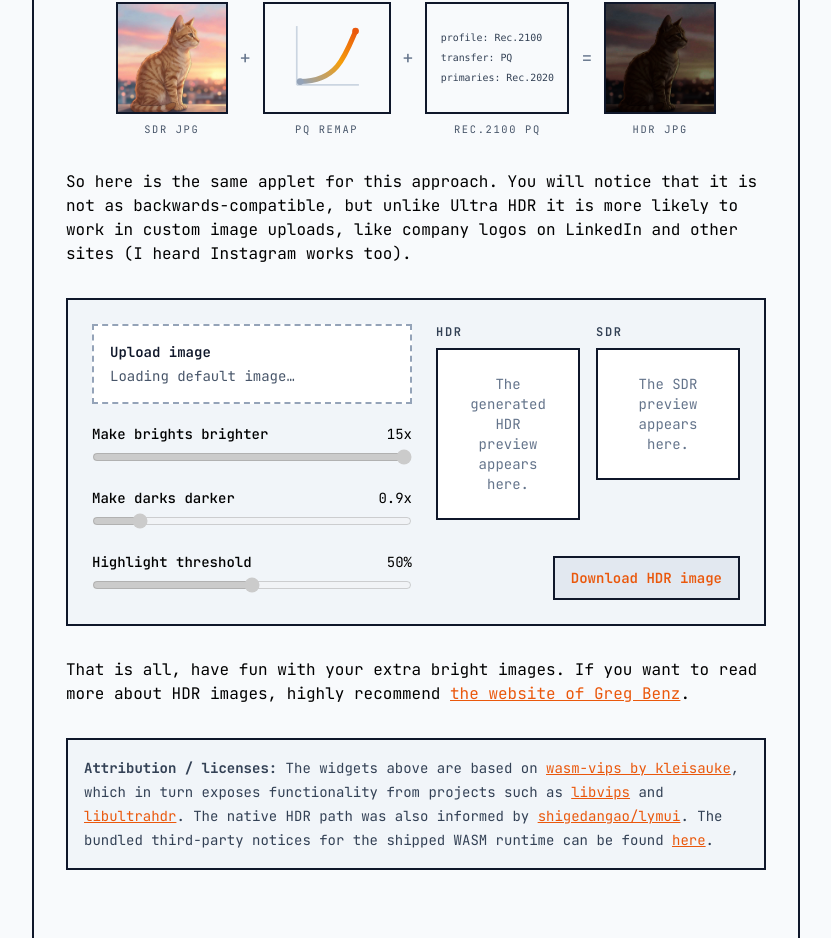
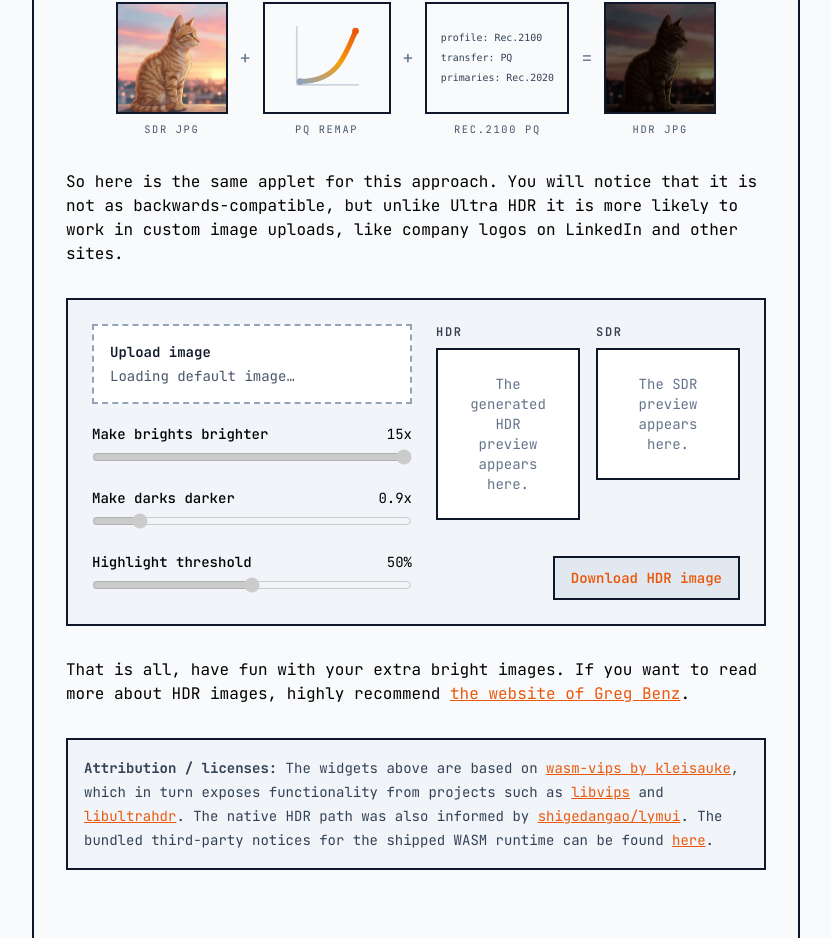
Before and after one commit to TN1ck/tn1ck.com, a Next.js app: page /blog/abuse-hdr-images-for-marketing in a window 1280 px wide. Shown: the part 3218-4156 px from the top of the page, without its empty margins (224-1055 px from the left). Built offline with nearby package versions, Linux system fonts and the light colour scheme.

Commit message:
chore: remove insta mention

```diff
--- a/pages/blog/abuse-hdr-images-for-marketing.tsx
+++ b/pages/blog/abuse-hdr-images-for-marketing.tsx
@@ -389,7 +389,7 @@ const AbuseHDRImagesForMarketingBlog: NextPage = () => {
           So here is the same applet for this approach. You will notice that it
           is not as backwards-compatible, but unlike Ultra HDR it is more
           likely to work in custom image uploads, like company logos on
-          LinkedIn and other sites (I heard Instagram works too).
+          LinkedIn and other sites.
         </p>
 
         <HDRImageWidget variant="native" />
```
